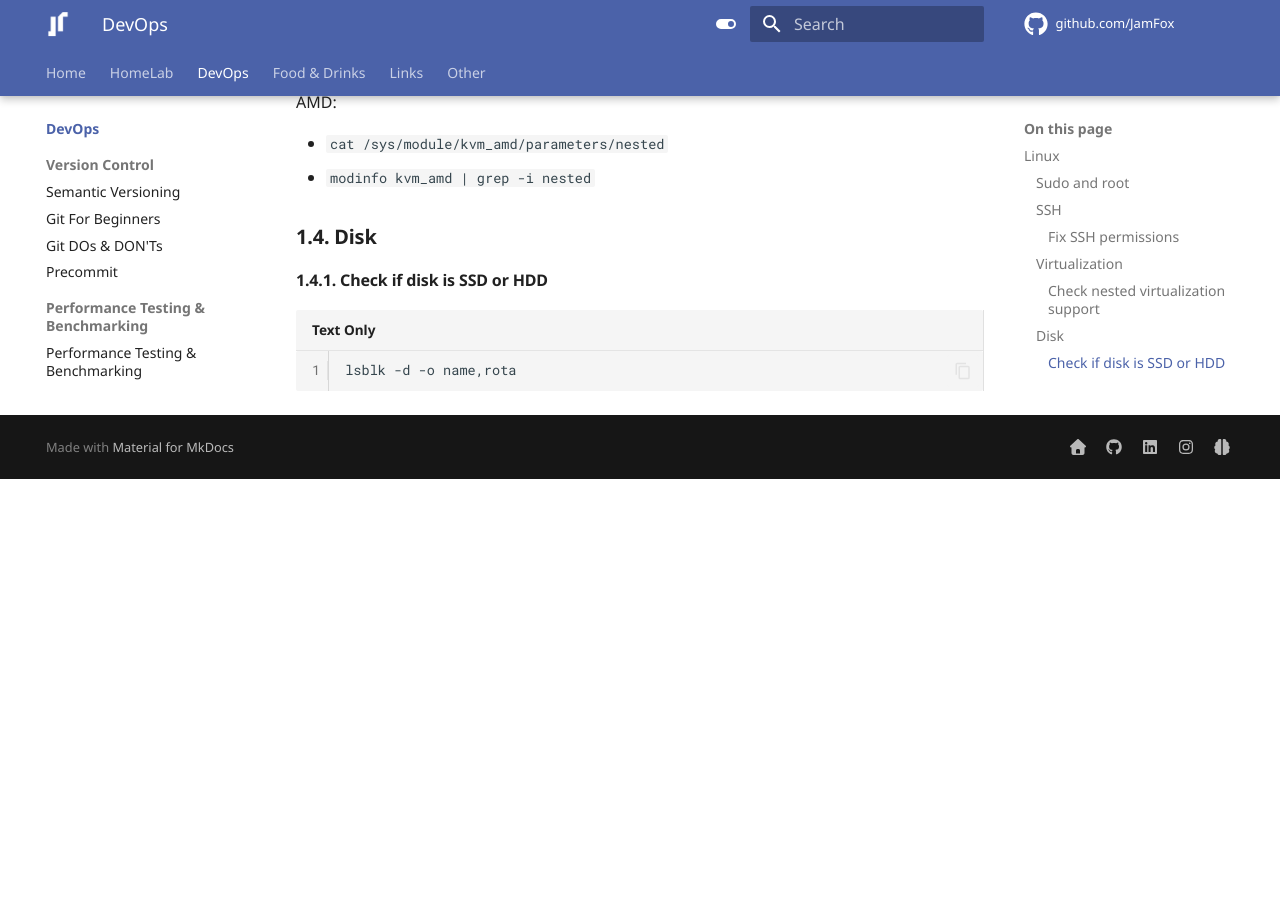
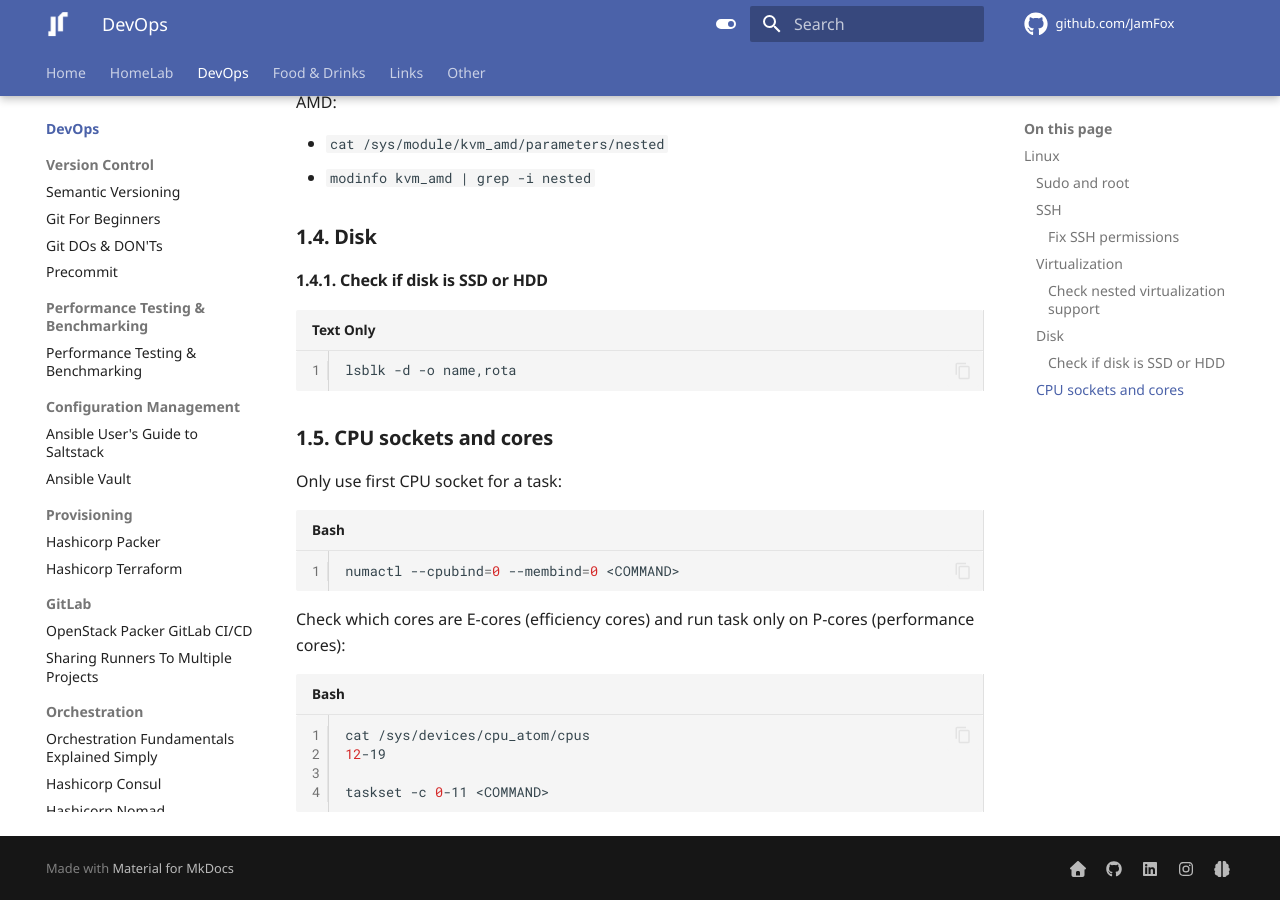
Before and after one commit to JamFox/docs.jamfox.dev, an MkDocs documentation site: the page built from docs/content/devops/index.md, in a window 1280 px wide and 900 px high, scrolled down 1321 px. Built offline with MkDocs 1.6.1 and Material for MkDocs 9.7.7, drawn with Linux system fonts in a browser that asks for light colours; comment, search, counter and statistics services are not loaded; before the commit the page ends 1800 px from its top, so only the background shows below that.

````diff
--- a/docs/content/devops/index.md
+++ b/docs/content/devops/index.md
@@ -58,3 +58,20 @@ AMD:
 ```
 lsblk -d -o name,rota
 ```
+
+### CPU sockets and cores
+
+Only use first CPU socket for a task:
+
+```bash
+numactl --cpubind=0 --membind=0 <COMMAND>
+```
+
+Check which cores are E-cores (efficiency cores) and run task only on P-cores (performance cores):
+
+```bash
+cat /sys/devices/cpu_atom/cpus
+12-19
+
+taskset -c 0-11 <COMMAND>
+```
````
Also changed, not shown: docs/content/homelab/podman.md (+18 -0 lines).
